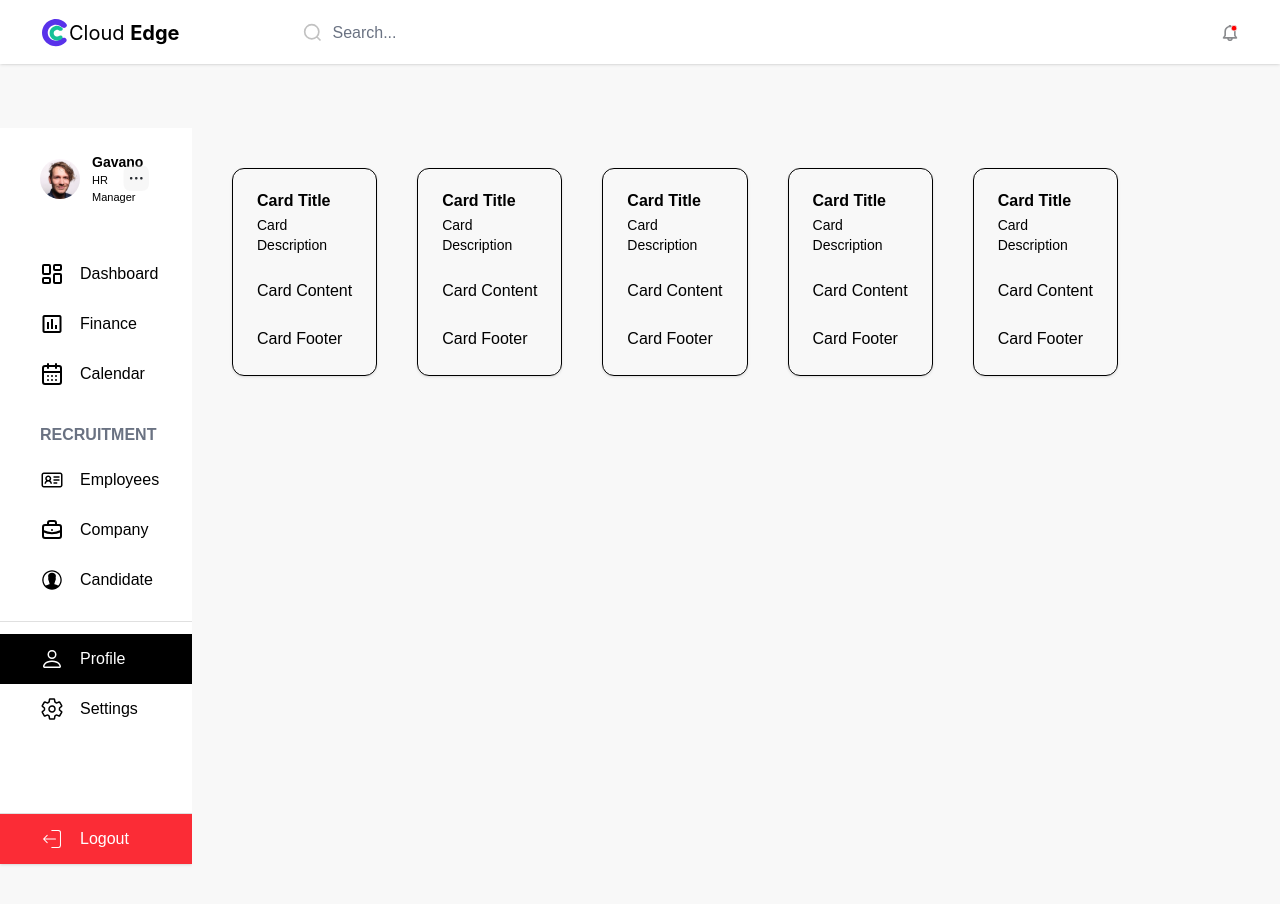
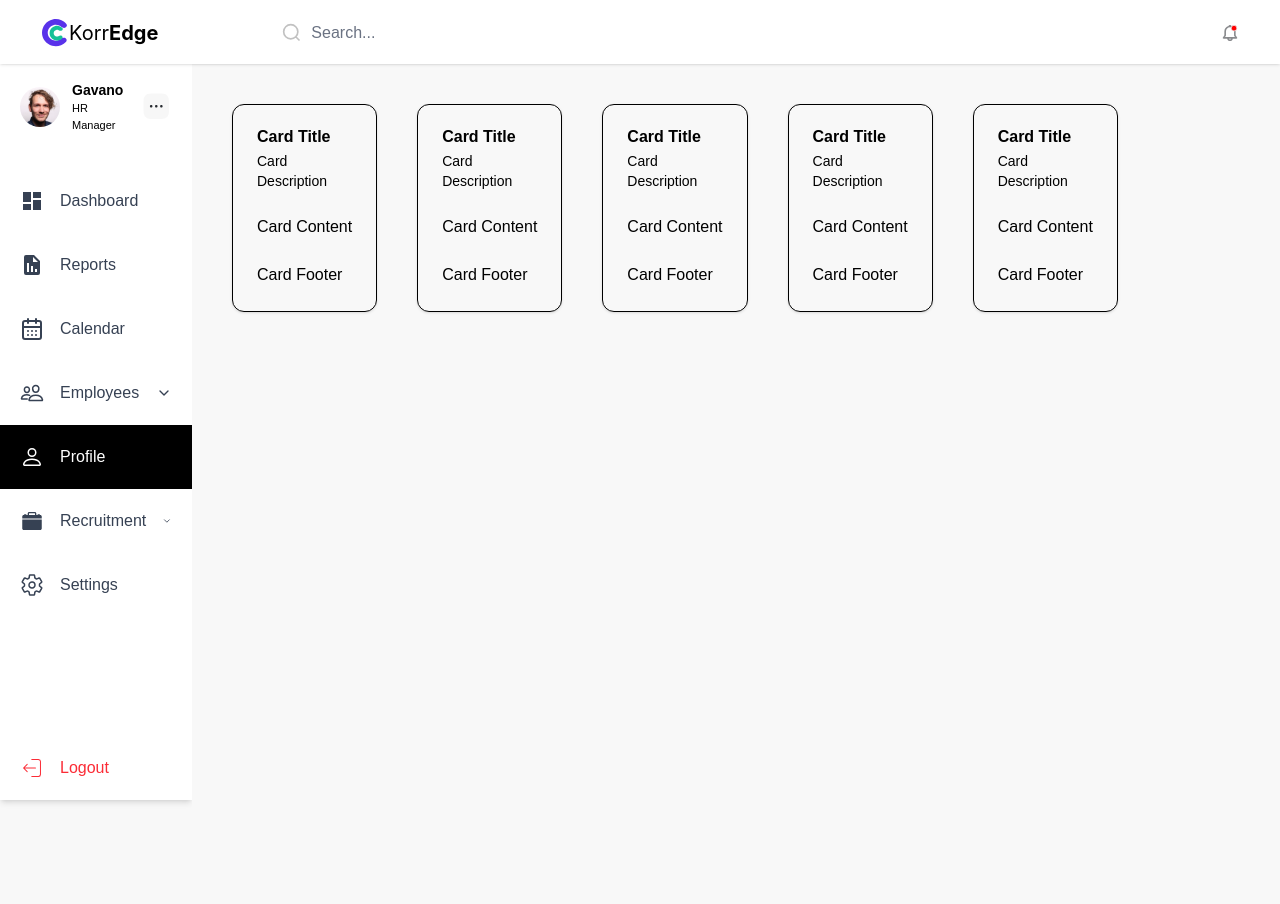
Before and after one commit to alameenbalogun/circleSoft, a Next.js app: page /profile in a window 1280 px wide. Shown: the top 904 px of the page. After the commit the page ends 864 px from the top, so only its background shows below. Built offline with nearby package versions, Linux system fonts and the light colour scheme.

Commit message:
update sidebar to use routes instead of hardcoding links

```diff
--- a/src/app/layout.js
+++ b/src/app/layout.js
@@ -1,7 +1,9 @@
+import { Suspense } from "react";
 import Header from "../components/Header";
 import SideBar from "../components/Sidebar";
 
 import "./globals.css";
+import Spinner from "../components/Spinner";
 
 export const metadata = {
   title: "Circle Soft",
@@ -12,12 +14,12 @@ export default function RootLayout({ children }) {
     <html lang="en">
       <body className="relative bg-[#f8f8f8] w-full overflow-hidden h-dvh">
         <Header />
-        <div className="flex justify-normal items-start w-full h-dvh relative top-16">
+        <div className="flex justify-normal items-start w-full !h-screen relative top-16">
           <div className="h-full !max-w-[15%] !w-full !overflow-hidden">
             <SideBar />
           </div>
           <div className="h-full max-w-[85%] w-full overflow-y-scroll overflow-hidden p-10 pb-24">
-            {children}
+            <Suspense fallback={<Spinner />}>{children}</Suspense>
           </div>
         </div>
       </body>
--- a/src/components/Header.js
+++ b/src/components/Header.js
@@ -1,6 +1,6 @@
 export default function Header() {
   return (
-    <div className="sticky top-0 w-screen grid grid-cols-[auto_1fr_auto] h-16 items-center gap-28 p-3 !px-10 bg-white shadow-sm z-20">
+    <div className="fixed top-0 w-screen grid grid-cols-[auto_1fr_auto] !h-16 items-center gap-28 p-3 !px-10 bg-white shadow-sm z-20">
       <div className="flex gap-1 items-center">
         <div className="flex justify-center items-center">
           <img src="./logo-1.svg" alt="Side Logo" className="" />
@@ -8,7 +8,7 @@ export default function Header() {
         </div>
 
         <h3 className="text-xl font-sans">
-          Cloud <span className="font-bold">Edge</span>
+          Korr<span className="font-bold">Edge</span>
         </h3>
       </div>
 
--- a/src/components/Sidebar.js
+++ b/src/components/Sidebar.js
@@ -2,29 +2,32 @@
 
 import Link from "next/link";
 import { usePathname } from "next/navigation";
-import { MdInsertChartOutlined } from "react-icons/md";
-import { LuLayoutDashboard, LuCalendarDays } from "react-icons/lu";
-import { LiaIdCard } from "react-icons/lia";
-import { TbBriefcase } from "react-icons/tb";
-import { IoIosContact } from "react-icons/io";
-import { BsPerson } from "react-icons/bs";
-import { IoSettingsOutline } from "react-icons/io5";
-import { CiLogout } from "react-icons/ci";
+import { sidebarRoutes } from "./routes";
+import { useState } from "react";
+import { ChevronDown, ChevronUp } from "lucide-react";
 
 export default function SideBar() {
   const pathname = usePathname();
+  const [openSections, setOpenSections] = useState({});
+
+  const toggleSection = (sectionTitle) => {
+    setOpenSections((prev) => ({
+      ...prev,
+      [sectionTitle]: !prev[sectionTitle],
+    }));
+  };
 
   const linkClass = (path) =>
-    `flex items-center gap-4 p-2 px-5 xl:px-10 h-[50px] ${
+    `flex items-center gap-4 py-8 px-5 xl:px-10 h-12 ${
       pathname === path
         ? "bg-black text-white"
         : "hover:bg-[#5932EA] hover:text-white"
     }`;
 
   return (
-    <div className="top-[66px] shadow-sm !h-[calc(100vh-64px)] bg-white flex flex-col overflow-y-auto">
-      <div className="flex gap-2 md:gap-5 xl:gap-12 px-2 md:px-5 xl:!px-10 p-6 mb-5">
-        <div className="flex gap-2 xl:!gap-3 items-center">
+    <div className="top-[66px] shadow-md !h-[calc(100vh-64px)] bg-white flex flex-col overflow-y-auto">
+      <div className="flex gap-2 md:gap-5 xl:gap-12 px-2 md:px-5 xl:!px-5 p-4 mb-5 w-full">
+        <div className="flex gap-2 xl:!gap-3 items-center w-full">
           <img src="/gavano.svg" alt="Gavano Image" width={40} />
           <div>
             <h1 className="font-bold text-sm xl:text-base">Gavano</h1>
@@ -34,82 +37,163 @@ export default function SideBar() {
         <img src="/menu.svg" alt="Menu" />
       </div>
 
-      <div className="flex flex-col flex-grow justify-between">
-        <div>
+      {/* <div className="flex flex-col justify-between h-full">
         <ul className="mb-4 cursor-pointer">
-            <Link href="/" className={`${linkClass("/")} pl-10`}>
-              <LuLayoutDashboard className="w-6 h-6 object-cover" />
-              <p className="text-[16px]">Dashboard</p>
+          {sidebarRoutes
+            .filter((route) => !route.isLogout)
+            .map((route, idx) =>
+              route.children ? (
+                <li key={idx} className="mt-1">
+                  <button
+                    onClick={() => toggleSection(route.section)}
+                    className={`${linkClass()} w-full flex justify-between items-center cursor-pointer`}
+                  >
+                    <div className="flex items-center gap-2 cursor-pointer">
+
+                      {route.children[0].icon}
+                      <p className="text-[16px]">{route.section}</p>
+                    </div>
+                    {openSections[route.section] ? (
+                      <ChevronUp className="w-4 h-4" />
+                    ) : (
+                      <ChevronDown className="w-4 h-4" />
+                    )}
+                  </button>
+
+
+                  <ul
+                    className={` overflow-hidden transition-all duration-300 bg-gray-100 ${
+                      openSections[route.section] ? "max-h-[500px]" : "max-h-0"
+                    }`}
+                  >
+                    {route.children.map((child, cIdx) => (
+                      <li key={cIdx}>
+                        <Link
+                          href={child.path}
+                          className={`${linkClass(child.path)} pl-10`}
+                        >
+                          {child.icon}
+                          <p className="text-base">{child.title}</p>
                         </Link>
-            <Link href="/finance" className={`${linkClass("/finance")} pl-10`}>
-              <MdInsertChartOutlined className="w-6 h-6 object-cover" />
-              <p className="text-[16px]">Finance</p>
+                      </li>
+                    ))}
+                  </ul>
+                </li>
+              ) : (
+                <li key={idx}>
+                  <Link
+                    href={route.path}
+                    className={linkClass(route.path, route.isLogout)}
+                  >
+                    {route.icon}
+                    <p className="text-[16px]">{route.title}</p>
                   </Link>
+                </li>
+              )
+            )}
+        </ul>
+
+
+        <div className="text-red-500">
+          {sidebarRoutes
+            .filter((route) => route.isLogout)
+            .map((logoutRoute, idx) => (
               <Link
-              href="/calendar"
-              className={`${linkClass("/calendar")} pl-10`}
+                href={logoutRoute.path}
+                key={idx}
+                className={`${linkClass(
+                  logoutRoute.path,
+                  true
+                )} hover:bg-red-500 hover:text-white`}
               >
-              <LuCalendarDays className="w-6 h-6 object-cover" />
-              <p className="text-[16px]">Calendar</p>
+                {logoutRoute.icon}
+                <p className="text-[16px]">{logoutRoute.title}</p>
               </Link>
+            ))}
+        </div>
+      </div> */}
+      <div className="flex flex-col justify-between h-full">
+        <ul className="mb-4 cursor-pointer font-medium text-gray-700">
+          {sidebarRoutes
+            .filter((route) => !route.isLogout)
+            .map((route, idx) =>
+              route.children ? (
+                <li key={idx} className="mt-0 relative pl-0">
+                  <button
+                    onClick={() => toggleSection(route.section)}
+                    className={`${linkClass()} w-full flex justify-between items-center cursor-pointer`}
+                  >
+                    <div className="flex items-center gap-4 cursor-pointer">
+                      {/* Use the first child icon or a default one */}
+                      {route.children[0].icon}
+                      <p className="text-[16px]">{route.section}</p>
+                    </div>
+                    {openSections[route.section] ? (
+                      <ChevronUp className="w-4 h-4" />
+                    ) : (
+                      <ChevronDown className="w-4 h-4" />
+                    )}
+                  </button>
 
-            <div className="mt-6">
-              <h2 className="text-[16px] font-semibold text-gray-500 px-5 xl:px-10 mb-2 uppercase pl-10">
-                Recruitment
-              </h2>
+                  {/* Dropdown children container with the vertical line */}
+                  <div
+                    className={`relative ${
+                      openSections[route.section] ? "block" : "hidden"
+                    }`}
+                  >
+                    {/* Vertical connecting line */}
+                    <div className="absolute left-7 top-0 bottom-0 w-px bg-gray-400"></div>
+
+                    {/* Children list */}
+                    <ul className="bg-zinc-50">
+                      {route.children.map((child, cIdx) => (
+                        <li key={cIdx} className="relative pl-7">
+                          {/* Horizontal connecting line */}
+                          <div className="absolute left-7 top-8 w-3 h-px bg-gray-400"></div>
 
                           <Link
-                href="/employee"
-                className={`${linkClass("/employee")} pl-10`}
+                            href={child.path}
+                            className={`${linkClass(child.path)}`}
                           >
-                <LiaIdCard className="w-6 h-6 object-cover" />
-                <p className="text-[16px]">Employees</p>
+                            {/* {child.icon} */}
+                            <p className="text-base">{child.title}</p>
                           </Link>
+                        </li>
+                      ))}
+                    </ul>
+                  </div>
+                </li>
+              ) : (
+                <li key={idx} className="">
                   <Link
-                href="/company"
-                className={`${linkClass("/company")} pl-10`}
+                    href={route.path}
+                    className={`${linkClass(route.path, route.isLogout)} pl-5`}
                   >
-                <TbBriefcase className="w-6 h-6 object-cover" />
-                <p className="text-[16px]">Company</p>
+                    {route.icon}
+                    <p className="text-[16px]">{route.title}</p>
                   </Link>
-              <Link
-                href="/candidate"
-                className={`${linkClass("/candidate")} pl-10`}
-              >
-                <IoIosContact className="w-6 h-6 object-cover" />
-                <p className="text-[16px]">Candidate</p>
-              </Link>
-            </div>
+                </li>
+              )
+            )}
         </ul>
 
-          <hr className="bg-[#E0E0E0] h-[1px] border-0" />
-
-          <ul className="mt-3 cursor-pointer">
-            <Link href="/profile" className={`${linkClass("/profile")} pl-10`}>
-              <BsPerson className="w-6 h-6 object-cover" />
-              <p className="text-[16px]">Profile</p>
+        {/* Logout link moved to bottom */}
+        <div className="text-red-500">
+          {sidebarRoutes
+            .filter((route) => route.isLogout)
+            .map((logoutRoute, idx) => (
+              <Link
+                href={logoutRoute.path}
+                key={idx}
+                className={`${linkClass(
+                  logoutRoute.path,
+                  true
+                )} hover:bg-red-500 hover:text-white`}
+              >
+                {logoutRoute.icon}
+                <p className="text-[16px]">{logoutRoute.title}</p>
               </Link>
-            <Link
-              href="/settings"
-              className={`${linkClass("/settings")} pl-10`}
-            >
-              <IoSettingsOutline className="w-6 h-6 object-cover" />
-              <p className="text-[16px]">Settings</p>
-            </Link>
-          </ul>
-        </div>
-
-        <div>
-          <hr className="bg-[#E0E0E0] h-[1px] border-0" />
-          <ul className="cursor-pointer">
-            <Link
-              href="/logout"
-              className="flex items-center gap-4 p-2 px-5 xl:px-10 bg-red-500 text-white hover:bg-white h-[50px] hover:text-red-500 pl-10"
-            >
-              <CiLogout className="w-6 h-6 object-cover" />
-              <p className="text-[16px]">Logout</p>
-            </Link>
-          </ul>
+            ))}
         </div>
       </div>
     </div>
--- /dev/null
+++ b/src/components/Spinner.jsx
@@ -0,0 +1,8 @@
+// Spinner.jsx
+export default function Spinner() {
+  return (
+    <div className="flex justify-center items-center w-full h-full">
+      <div className="border-t-4 border-b-4 border-blue-500 w-16 h-16 border-solid rounded-full animate-spin"></div>
+    </div>
+  );
+}
--- /dev/null
+++ b/src/components/routes.js
@@ -0,0 +1,85 @@
+import { MdInsertChartOutlined } from "react-icons/md";
+import { BsPerson } from "react-icons/bs";
+import { CiLogout } from "react-icons/ci";
+import { IoSettingsOutline } from "react-icons/io5";
+import { TbBriefcase } from "react-icons/tb";
+import { MdDashboard } from "react-icons/md";
+import { LuLayoutDashboard, LuCalendarDays } from "react-icons/lu";
+import { IoIosContact } from "react-icons/io";
+import { BiSolidReport } from "react-icons/bi";
+import { IoPeopleOutline } from "react-icons/io5";
+import { IoIosBriefcase } from "react-icons/io";
+
+export const sidebarRoutes = [
+  {
+    title: "Dashboard",
+    path: "/",
+    icon: <MdDashboard className="w-6 h-6 object-cover" />,
+  },
+  {
+    title: "Reports",
+    path: "/finance",
+    icon: <BiSolidReport className="w-6 h-6 object-cover" />,
+  },
+  {
+    title: "Calendar",
+    path: "/calendar",
+    icon: <LuCalendarDays className="w-6 h-6 object-cover" />,
+  },
+  {
+    section: "Employees",
+    children: [
+      {
+        title: "Manage Employees",
+        path: "/employee",
+        icon: <IoPeopleOutline className="w-6 h-6 object-cover" />,
+      },
+      {
+        title: "Directory",
+        path: "/company",
+        icon: <TbBriefcase className="w-6 h-6 object-cover" />,
+      },
+      {
+        title: "Candidate",
+        path: "/candidate",
+        icon: <IoIosContact className="w-6 h-6 object-cover" />,
+      },
+    ],
+  },
+  {
+    title: "Profile",
+    path: "/profile",
+    icon: <BsPerson className="w-6 h-6 object-cover" />,
+  },
+  {
+    section: "Recruitment",
+    children: [
+      {
+        title: "Jobs",
+        path: "/employee",
+        icon: <IoIosBriefcase className="w-6 h-6 object-cover" />,
+      },
+      {
+        title: "Candidates",
+        path: "/company",
+        icon: <TbBriefcase className="w-6 h-6 object-cover" />,
+      },
+      {
+        title: "Settings",
+        path: "/candidate",
+        icon: <IoIosContact className="w-6 h-6 object-cover" />,
+      },
+    ],
+  },
+  {
+    title: "Settings",
+    path: "/settings",
+    icon: <IoSettingsOutline className="w-6 h-6 object-cover" />,
+  },
+  {
+    title: "Logout",
+    path: "/logout",
+    icon: <CiLogout className="w-6 h-6 object-cover" />,
+    isLogout: true,
+  },
+];
```
Lines whose indentation alone changed are shown as unchanged.
